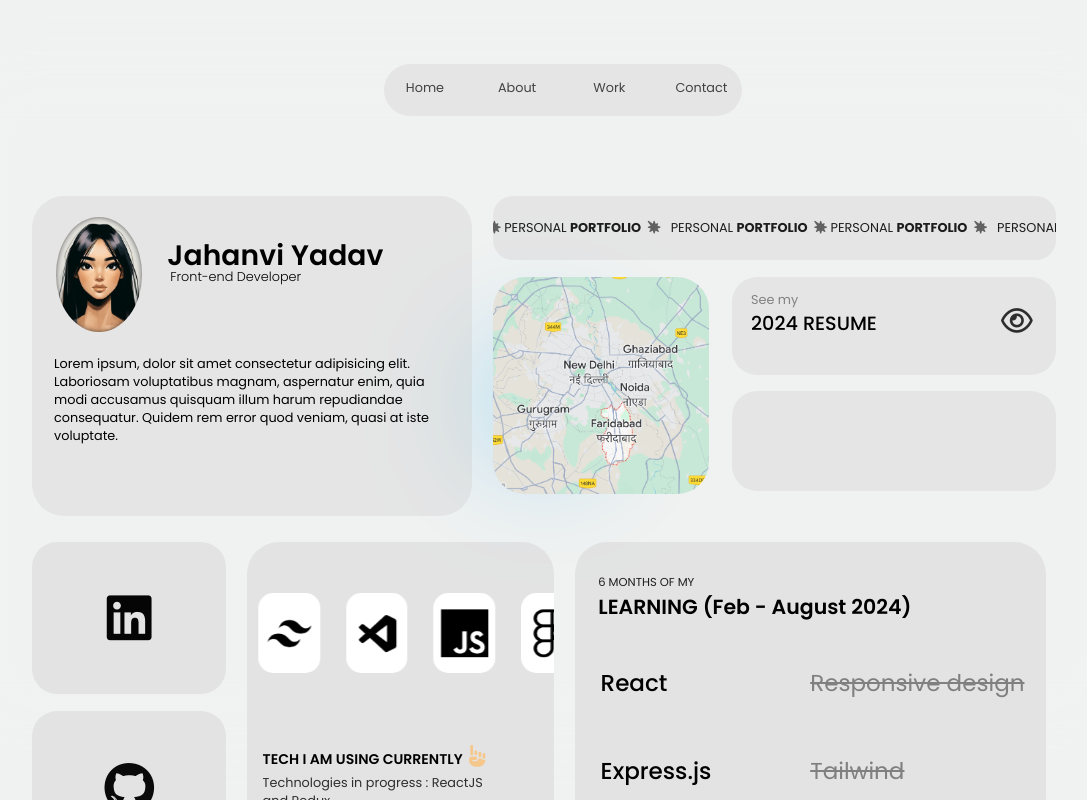
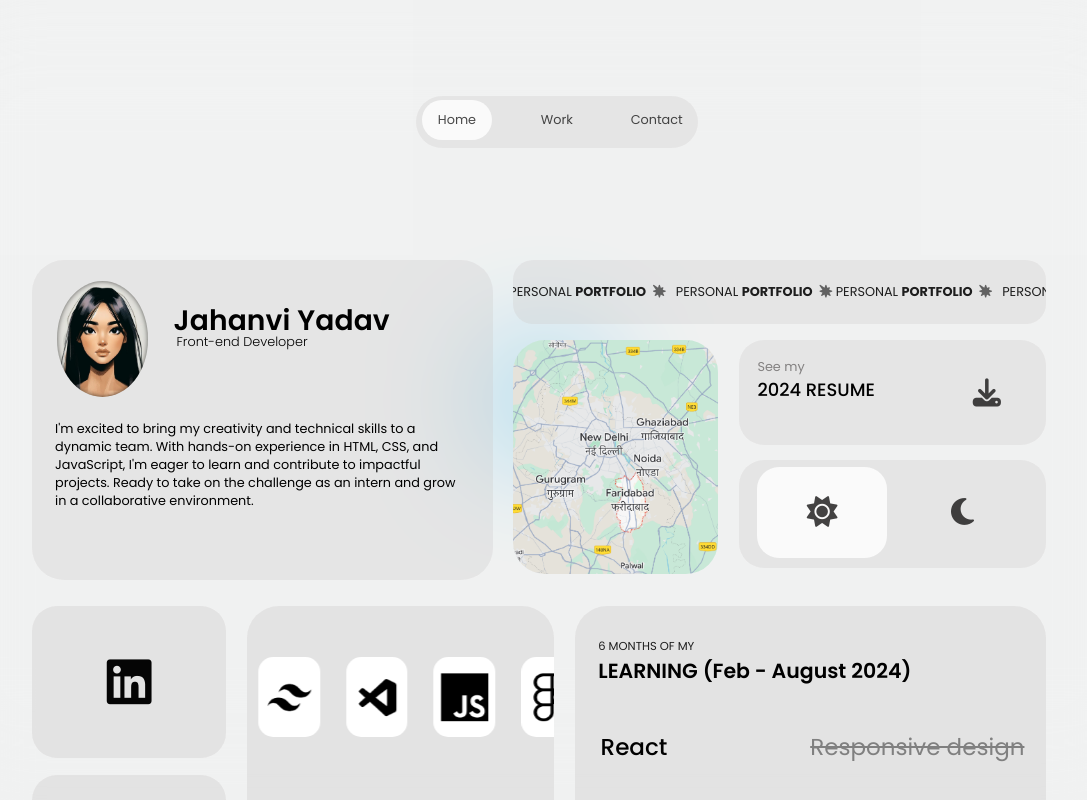
Before and after one commit to jahanvi-dev/jahanviyadav-portfolio, a website built with Vite: page index.html in a window 1280 px wide. Shown: the whole page, without its empty margins (96-1183 px from the left). Built offline with nearby package versions, Linux system fonts and the light colour scheme.

Commit message:
inital commit

```diff
--- a/index.html
+++ b/index.html
@@ -20,10 +20,9 @@
       <canvas id="canvas"></canvas>
       <div class="page1">
         <nav>
-          <a href=""> Home </a>
-          <a href=""> About </a>
-          <a href=""> Work </a>
-          <a href="">Contact </a>
+          <a href="index.html" id="nav-link" class="active"> Home </a>
+          <a href="#work" id="nav-link"> Work </a>
+          <a href="#contact" id="nav-link">Contact </a>
 
 
         </nav>
@@ -41,7 +40,11 @@
               </div>
 
               <div class="box1-part2">
-                <p> Lorem ipsum, dolor sit amet consectetur adipisicing elit. Laboriosam voluptatibus magnam, aspernatur enim, quia modi accusamus quisquam illum harum repudiandae consequatur. Quidem rem error quod veniam, quasi at iste voluptate.</p>
+                <p>  I'm excited to bring my creativity
+                  and technical skills to a dynamic team.
+                  With hands-on experience in HTML, CSS, and JavaScript,
+                  I'm eager to learn and contribute to impactful projects.
+                  Ready to take on the challenge as an intern and grow in a collaborative environment.</p>
               </div>
 
 
@@ -85,13 +88,16 @@
                     <p> See my<br>
                     <span> 2024 resume</span></p>
                     <div class="eye-icon">
-                      <i class="fa-regular fa-eye" style="color: #0f0e0eda;"></i>
-                    </div>
+                      <i class="fa-solid fa-download" style="color: #0f0e0ec7;"></i>                    </div>
 
                   </div>
                   <div class="child2-child2">
-
-                  </div>
+                    <div class="eye-icon active"  id="day-mode" >
+                      <i class="fa-solid fa-sun" style="color: #0f0e0ec7;"></i>                    </div>
+                      <div class="eye-icon" id="night-mode">
+                        <i class="fa-solid fa-moon" style="color: #0f0e0ec7;"></i>
+                      </div>
+                 </div>
                 </div>
 
               </div>
@@ -100,7 +106,7 @@
 
         </div>
 
-        <div class="container-two">
+        <div class="container-two" id="contact">
           <div class="container-two-outer-box">
             <div class="box3">
               <div class="box3-part1">
@@ -187,7 +193,7 @@
 
         </div>
 
-        <div class="container-three">
+        <div class="container-three" id="work">
           <div class="container-three-outer-box">
             <div class="box5">
               <div class="box5-images">
@@ -239,7 +245,7 @@
         </div>
 
 
-        <div class="container-four">
+        <div class="container-four" id="work">
           <div class="container-four-outer-box">
             <div class="box7">
               <div class="box7-images">
@@ -291,7 +297,7 @@
         </div>
 
 
-        <div class="container-five">
+        <div class="container-five" id="work">
           <div class="container-five-outer-box">
             <div class="box9">
               <div class="box9-images">
--- a/script.js
+++ b/script.js
@@ -104,3 +104,60 @@ function setupCanvas() {
 setupCanvas();
 window.addEventListener('resize', setupCanvas);
 update();
+
+
+// nav
+document.addEventListener('DOMContentLoaded', () => {
+    let navLinks = document.querySelectorAll('nav #nav-link');
+    navLinks.forEach(link => {
+        link.addEventListener('click', (event) => {
+            console.log('hi')
+            // Remove 'active' class from all links
+            navLinks.forEach(link => link.classList.remove('active'));
+            // Add 'active' class to the clicked link
+            event.currentTarget.classList.add('active');
+        });
+    });
+});
+
+
+// on-click activities
+let resume = document.querySelector('.eye-icon');
+resume.addEventListener('click', () => {
+    window.open('public/Jahanvi_Yadav_Resume.docx', "_blank")
+
+});
+
+let day_mode = document.querySelector('#day-mode');
+let night_mode = document.querySelector('#night-mode');
+let body = document.querySelector('body');
+
+// Function to toggle the background based on the active class
+function toggleMode() {
+    if (day_mode.classList.contains('active')) {
+      document.body.style.backgroundColor = 'rgba(241, 241, 241, 0.858)';
+    } else if (night_mode.classList.contains('active')) {
+      body.style.backgroundColor = 'rgba(0, 0, 0, 0.601)';
+
+    }
+}
+
+    // Event listener for day mode button
+  day_mode.addEventListener('click', () => {
+    day_mode.classList.add('active');
+    night_mode.classList.remove('active');
+    toggleMode();
+  });
+
+  // Event listener for night mode button
+  night_mode.addEventListener('click', () => {
+    night_mode.classList.add('active');
+    day_mode.classList.remove('active');
+    toggleMode();
+  });
+
+
+  // Set day mode active by default on page load
+day_mode.classList.add('active');
+night_mode.classList.remove('active');
+toggleMode(); // Initialize the page with the correct background
--- a/style.css
+++ b/style.css
@@ -4,6 +4,7 @@
     font-family: 'Source Serif 4';
     src: url(public/vEFF2_tTDB4M7-auWDN0ahZJW3IX2ih5nk3AucvUHf6kDXr4.ttf);
 }
+
 * {
     margin: 0;
     padding: 0;
@@ -20,6 +21,7 @@ body {
     font-family: Poppins;
     overflow-x: hidden;
     /* cursor: none; */
+    scroll-behavior: smooth;
 
 }
 
@@ -89,7 +91,7 @@ main {
 
 
 .page1 {
-    height: 200vh;
+    height: 400vh;
     width: 100%;
     position: relative;
     z-index: 9;
@@ -100,13 +102,13 @@ main {
 
 nav{
     height: 6.5vh;
-    width:28vw;
+    width:22vw;
     position: relative;
     background-color: rgba(207, 205, 205, 0.332);
     /* background-color: rgba(128, 205, 236, 0.909); */
     border-radius: 50px;
-    top: 4%;
-    left: 37.5%;
+    top: 3%;
+    left: 40%;
     display: flex;
     justify-content: space-between;
     padding: 0.35% 0.5% 0 0.5%;
@@ -134,13 +136,15 @@ nav a:hover{
     transition: all linear 0.8s;
 }
 
-
+nav a.active{
+    background-color: rgba(255, 255, 255, 0.797);
+}
 .container-one{
     position: relative;
     height: 40vh;
     width: 80vw;
     /* background: black; */
-    top: 9%;
+    top: 6.5%;
     left: 10%;
 
 }
@@ -241,7 +245,7 @@ nav a:hover{
 
 .container-outer-box .box2{
     height: 100%;
-    width: 55%;
+    width: 52%;
     /* background-color: rgb(76, 167, 167); */
     border-radius: 32px;
 
@@ -297,7 +301,7 @@ nav a:hover{
 
 .box2 .box2-part2{
     margin-top: 3%;
-    height: 68%;
+    height: 73%;
     width: 100%;
     /* background-color: rgb(12, 12, 12); */
     display: flex;
@@ -336,7 +340,7 @@ nav a:hover{
     border-radius: 25px;
     background-color: rgba(207, 205, 205, 0.332);
     /* background-color: olive; */
-    padding: 4.5% 3% 0 6%;
+    padding: 5.8% 6% 0 6%;
     color: rgb(131, 129, 129);
     font-size: 1vw;
     display: flex;
@@ -347,21 +351,21 @@ nav a:hover{
 
 .child2-child1 span{
     text-transform: uppercase;
-    font-size: 1.5vw;
+    font-size: 1.4vw;
     font-weight: 500;
     color: black;
 
 }
 
 .child2-child1 .eye-icon{
-    height: 60%;
-    width: 20%;
-    /* background-color: yellow; */
+    height: 80%;
+    width: 30%;
     display: flex;
     justify-content: center;
     align-items: center;
-    margin-top: 1.6%;
+    /* margin-top: 1%; */
     font-size: 2.2vw;
+    border-radius: 12px;
 
 }
 
@@ -371,17 +375,54 @@ nav a:hover{
     border-radius: 25px;
     background-color: rgba(207, 205, 205, 0.332);
     margin-top: 5%;
+    display: flex;
+    font-family: Poppins;
+    justify-content: space-between;
+    padding: 2% 6% 0 6%;
+    color: rgb(131, 129, 129);
+
+
 
 }
 
+.box2-part2-child2 .active{
+    background-color: rgba(255, 255, 255, 0.797);
 
+
+}
+
+.child2-child2 span{
+    text-transform: uppercase;
+    font-size: 1.4vw;
+    font-weight: 500;
+    color: black;
+
+}
+
+.child2-child2 .eye-icon{
+    height: 90%;
+    width: 48%;
+    border-radius: 22px;
+    display: flex;
+    justify-content: center;
+    align-items: center;
+    /* margin-top: 1.6%; */
+    font-size: 2.4vw;
+
+
+}
+
+/* .box2 .eye-icon:hover{
+    background-color: rgba(241, 241, 241, 0.917);
+
+} */
 
 .container-two{
     position: relative;
     height: 72vh;
     width: 80vw;
     /* background: black; */
-    top: 9%;
+    top: 6.5%;
     left: 8%;
     margin: 2%;
 }
@@ -663,7 +704,7 @@ nav a:hover{
     height: 68vh;
     width: 80vw;
     /* background: black; */
-    top: 9%;
+    top: 6.5%;
     left: 8%;
     margin: 2%;
 }
@@ -878,7 +919,7 @@ nav a:hover{
     height: 68vh;
     width: 80vw;
     /* background: rgb(195, 149, 149); */
-    top: 9%;
+    top: 6.5%;
     left: 8%;
     margin: 2%;
 }
@@ -1091,7 +1132,7 @@ nav a:hover{
     height: 68vh;
     width: 80vw;
     /* background: black; */
-    top: 9%;
+    top: 6.5%;
     left: 8%;
     margin: 2%;
 }
```
Also changed, not shown: 1 other file.
